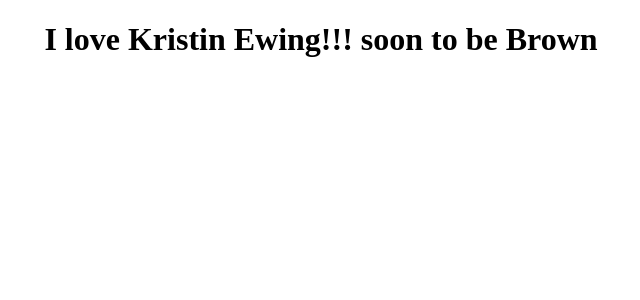
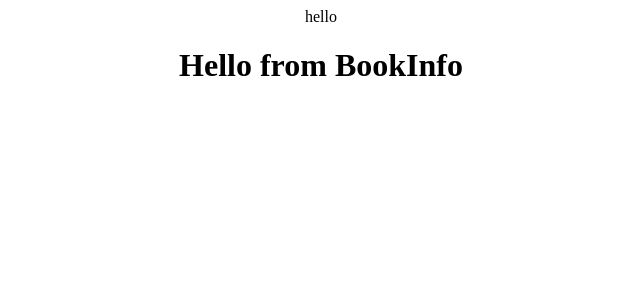
Before and after one commit to doctorbebo/react-google-books, a React (Create React App) app in the folder client/: page /Info in a window 1280 px wide. Shown: the top 300 px of the page, without its empty margins (319-959 px from the left). Built offline with nearby package versions, Linux system fonts and the light colour scheme.

Commit message:
added react-router-dom & routing for pages

```diff
--- a/client/package.json
+++ b/client/package.json
@@ -7,7 +7,8 @@
   "dependencies": {
     "react": "^16.6.3",
     "react-dom": "^16.6.3",
-    "react-scripts": "^2.1.1"
+    "react-scripts": "^2.1.1",
+    "react-router-dom": "^5.2.0"
   },
   "scripts": {
     "start": "react-scripts start",
--- a/client/src/App.js
+++ b/client/src/App.js
@@ -1,11 +1,20 @@
-import React, { Component } from "react";
+import React from "react";
+import ReactRouter, { Switch } from "react-router"
+import { BrowserRouter as Router, Route } from "react-router-dom";
+import BookInfo from "./BookInfo";
+import Search from "./Search";
 import logo from "./logo.svg";
 import "./App.css";
 
 function App() {
   return (
     <div className="App">
-      <h1>I love Kristin Ewing!!! soon to be Brown</h1>
+      hello
+
+      <Router>
+        <Route path="/" exact component={Search}/>
+        <Route path="/Info" exact component={BookInfo}/>
+      </Router>
     </div>
   );
 }
--- /dev/null
+++ b/client/src/BookInfo/index.js
@@ -0,0 +1,12 @@
+import React from "react";
+
+function BookInfo() {
+    return (
+      <div className="">
+          <h1>Hello from BookInfo</h1>
+      </div>
+    );
+  }
+
+
+  export default BookInfo;
--- /dev/null
+++ b/client/src/Search/index.js
@@ -0,0 +1,11 @@
+import React from "react";
+
+function Search() {
+    return (
+      <div className="">
+          <h1>Hello from Search</h1>
+      </div>
+    );
+  }
+
+  export default Search;
```
Also changed, not shown: client/src/BookInfo/style.css (added), client/src/Search/style.css (added), 1 other file (tests, documents, lock files or other folders).
